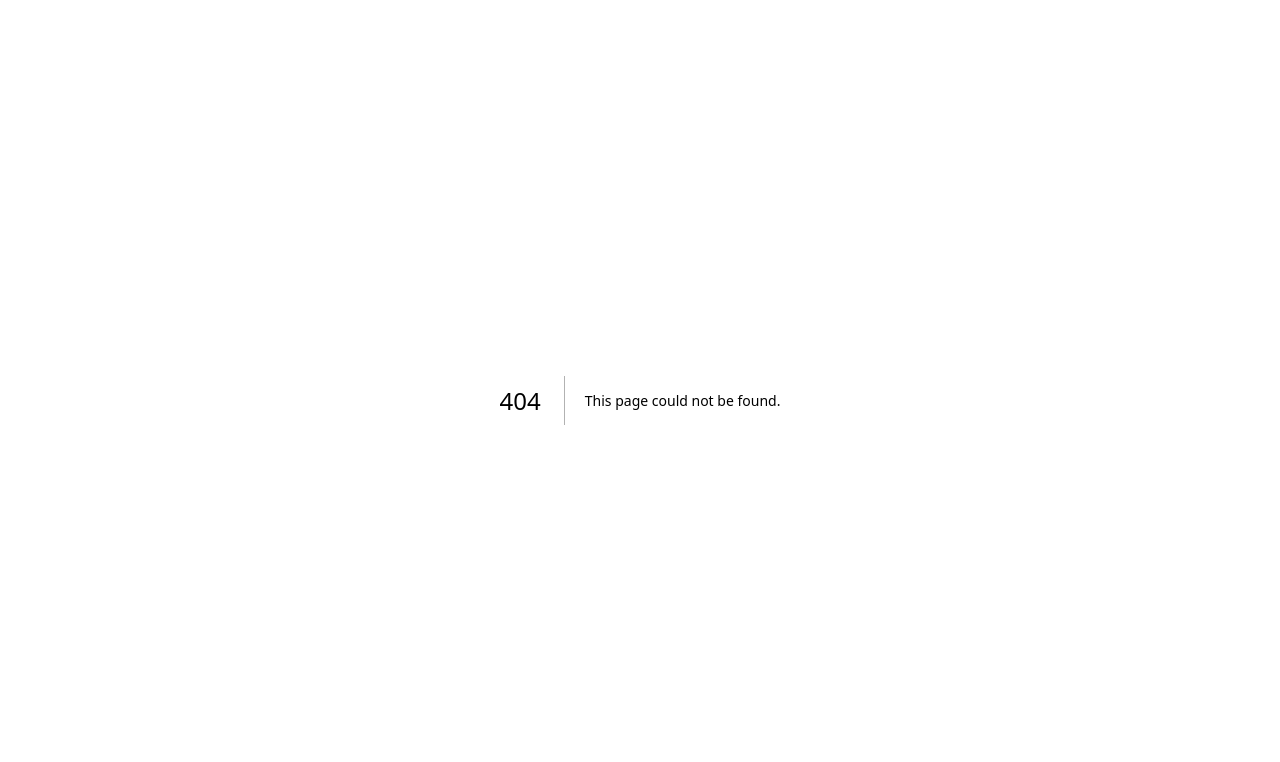
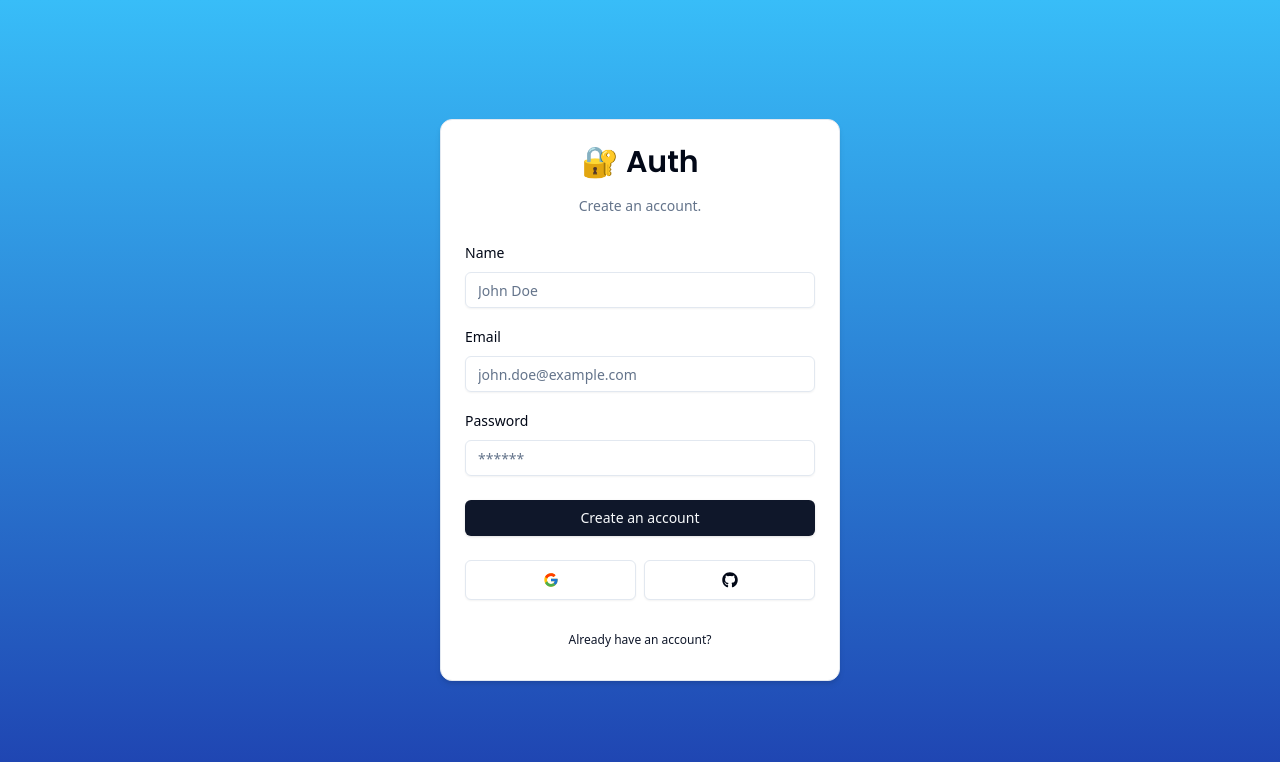
Before and after one commit to szidzse/nextjs-authentication, a Next.js app: page /auth/register in a window 1280 px wide. Before the commit this address had no page. Shown: the top 762 px of the page. Built offline with nearby package versions, Linux system fonts and the light colour scheme.

Commit message:
create register-form and implement actions/register

```diff
--- /dev/null
+++ b/actions/register.ts
@@ -0,0 +1,14 @@
+"use server";
+
+import { z } from "zod";
+import { RegisterSchema } from "@/schemas";
+
+export const register = async (values: z.infer<typeof RegisterSchema>) => {
+  const validatedFields = RegisterSchema.safeParse(values);
+
+  if (!validatedFields.success) {
+    return { error: "Invalid fields!" };
+  }
+
+  return { success: "Email sent!" };
+};
--- a/app/auth/login/page.tsx
+++ b/app/auth/login/page.tsx
@@ -1,4 +1,3 @@
-import React from "react";
 import LoginForm from "@/components/auth/login-form";
 
 const LoginPage = () => {
--- /dev/null
+++ b/app/auth/register/page.tsx
@@ -0,0 +1,7 @@
+import RegisterForm from "@/components/auth/register-form";
+
+const RegisterPage = () => {
+  return <RegisterForm />;
+};
+
+export default RegisterPage;
--- /dev/null
+++ b/components/auth/register-form.tsx
@@ -0,0 +1,132 @@
+"use client";
+
+import { useState, useTransition } from "react";
+import { CardWrapper } from "@/components/auth/card-wrapper";
+import { useForm } from "react-hook-form";
+import * as z from "zod";
+import { zodResolver } from "@hookform/resolvers/zod";
+import {
+  Form,
+  FormControl,
+  FormField,
+  FormItem,
+  FormLabel,
+  FormMessage,
+} from "@/components/ui/form";
+import { RegisterSchema } from "@/schemas";
+import { Input } from "@/components/ui/input";
+import { Button } from "@/components/ui/button";
+import { FormError } from "@/components/form-error";
+import { FormSuccess } from "@/components/form-success";
+import { register } from "@/actions/register";
+
+const RegisterForm = () => {
+  const [error, setError] = useState<string | undefined>("");
+  const [success, setSuccess] = useState<string | undefined>("");
+  const [isPending, startTransition] = useTransition();
+
+  const form = useForm<z.infer<typeof RegisterSchema>>({
+    resolver: zodResolver(RegisterSchema),
+    defaultValues: {
+      email: "",
+      password: "",
+      name: "",
+    },
+  });
+
+  const onSubmit = (values: z.infer<typeof RegisterSchema>) => {
+    setError("");
+    setSuccess("");
+
+    startTransition(() => {
+      register(values).then((data) => {
+        setError(data.error);
+        setSuccess(data.success);
+      });
+    });
+  };
+
+  return (
+    <CardWrapper
+      headerLabel="Create an account."
+      backButtonLabel="Already have an account?"
+      backButtonHref="/auth/login"
+      showSocial
+    >
+      <Form {...form}>
+        <form onSubmit={form.handleSubmit(onSubmit)} className="space-y-6">
+          <div className="space-y-4">
+            {/* Name */}
+            <FormField
+              control={form.control}
+              name="name"
+              render={({ field }) => (
+                <FormItem>
+                  <FormLabel>Name</FormLabel>
+                  <FormControl>
+                    <Input
+                      {...field}
+                      disabled={isPending}
+                      placeholder="John Doe"
+                      type="name"
+                    />
+                  </FormControl>
+                  <FormMessage />
+                </FormItem>
+              )}
+            />
+
+            {/* Email */}
+            <FormField
+              control={form.control}
+              name="email"
+              render={({ field }) => (
+                <FormItem>
+                  <FormLabel>Email</FormLabel>
+                  <FormControl>
+                    <Input
+                      {...field}
+                      disabled={isPending}
+                      placeholder="john.doe@example.com"
+                      type="email"
+                    />
+                  </FormControl>
+                  <FormMessage />
+                </FormItem>
+              )}
+            />
+
+            {/* Password */}
+            <FormField
+              control={form.control}
+              name="password"
+              render={({ field }) => (
+                <FormItem>
+                  <FormLabel>Password</FormLabel>
+                  <FormControl>
+                    <Input
+                      {...field}
+                      disabled={isPending}
+                      placeholder="******"
+                      type="password"
+                    />
+                  </FormControl>
+                  <FormMessage />
+                </FormItem>
+              )}
+            />
+          </div>
+
+          <FormError message={error} />
+          <FormSuccess message={success} />
+          {/* Submit Button */}
+          <Button disabled={isPending} type="submit" className="w-full">
+            Create an account
+          </Button>
+        </form>
+      </Form>
+    </CardWrapper>
+  );
+};
+
+export default RegisterForm;
--- a/schemas/index.ts
+++ b/schemas/index.ts
@@ -6,3 +6,13 @@
     message: "Password is required.",
   }),
 });
+
+export const RegisterSchema = z.object({
+  email: z.string().email({ message: "Email is required." }),
+  password: z.string().min(6, {
+    message: "Minimum 6 characters required.",
+  }),
+  name: z.string().min(1, {
+    message: "Name is required.",
+  }),
+});
```
